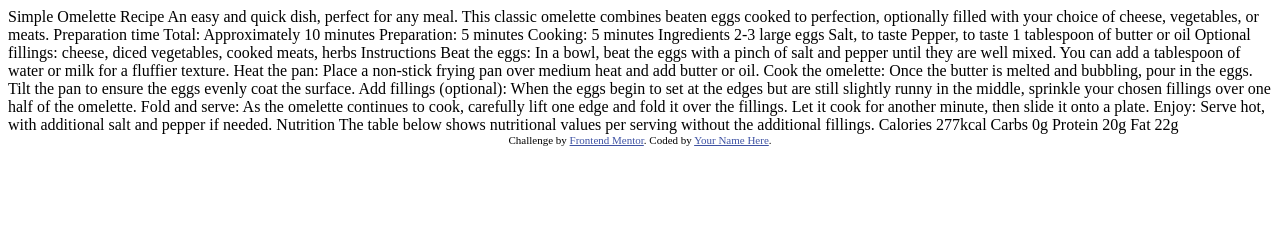
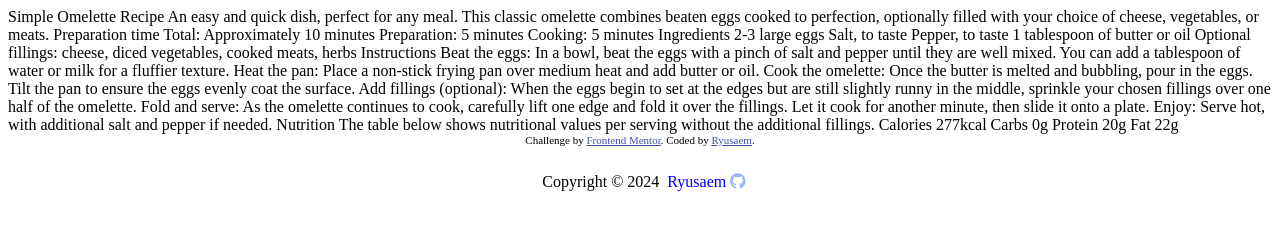
Before and after one commit to Ryusaem/html-recipe-page, a plain HTML site: page index.html in a window 1280 px wide. Drawn offline with Linux system fonts and the light colour scheme.

Commit message:
Adding footer with special Ryusaem signature

```diff
--- /dev/null
+++ b/css/styles.css
@@ -0,0 +1,19 @@
+.attribution { font-size: 11px; text-align: center; }
+
+.attribution a { color: hsl(228, 45%, 44%); }
+
+/* --- FOOTER --- */
+
+.footer {
+    height: 72px;
+    display: flex;
+    align-items: center;
+    justify-content: center;
+    gap: 16px;
+}
+
+.footer a {
+    text-decoration: none;
+    color: blue;
+    margin: -8px
+}
--- a/index.html
+++ b/index.html
@@ -4,15 +4,14 @@
   <meta charset="UTF-8">
   <meta name="viewport" content="width=device-width, initial-scale=1.0"> <!-- displays site properly based on user's device -->
 
-  <link rel="icon" type="image/png" sizes="32x32" href="./assets/images/favicon-32x32.png">
+  <link rel="icon" type="image/png" sizes="32x32" href="./assets/images/favicon-32x32.png"> <!-- favicon: displays icon on browser tab -->
+
+  <link rel="stylesheet" href="css/styles.css">
+  <script src="js/script.js" defer></script>
+  <script src="https://kit.fontawesome.com/00de0829d0.js" crossorigin="anonymous"></script>
 
   <title>Frontend Mentor | Recipe page</title>
 
-  <!-- Feel free to remove these styles or customise in your own stylesheet 👍 -->
-  <style>
-    .attribution { font-size: 11px; text-align: center; }
-    .attribution a { color: hsl(228, 45%, 44%); }
-  </style>
 </head>
 <body>
 
@@ -71,7 +70,21 @@
 
   <div class="attribution">
     Challenge by <a href="https://www.frontendmentor.io?ref=challenge" target="_blank">Frontend Mentor</a>.
-    Coded by <a href="#">Your Name Here</a>.
+    Coded by <a href="https://github.com/Ryusaem">Ryusaem</a>.
   </div>
+
+  <footer class="footer">
+    <p>
+        Copyright ©
+        <script>
+            document.write(new Date().getFullYear())
+        </script>
+    </p>
+
+    <a href="https://github.com/Ryusaem" target="_blank">
+        Ryusaem
+        <i class="fa-brands fa-github fa-beat-fade" style="color: #0552d6;"></i>
+    </a>
+</footer>
 </body>
 </html>
```
